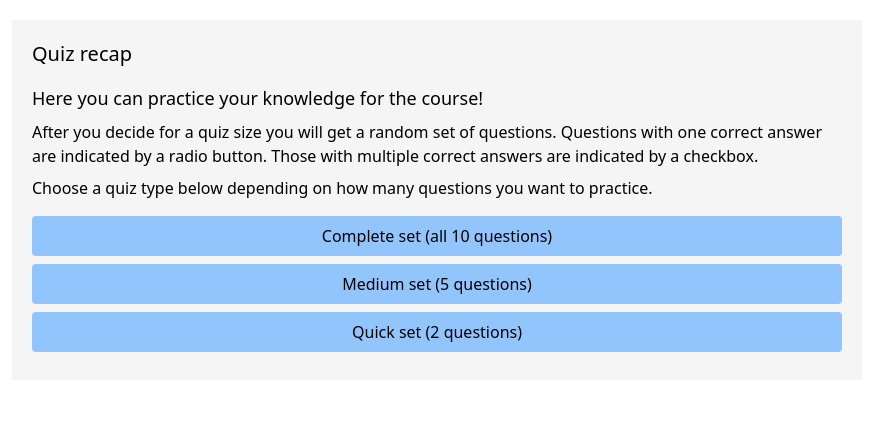
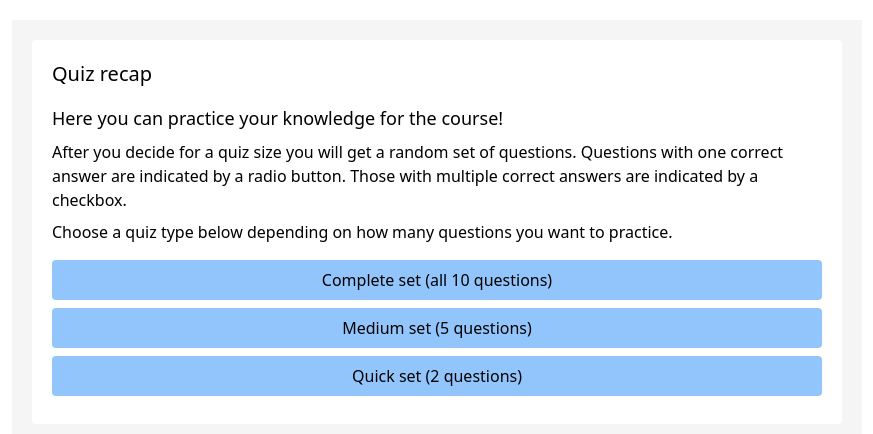
Before and after one commit to openHPI/quiz-recap, a React (Vite) app: page / in a window 1280 px wide. Shown: the top 434 px of the page, without its empty margins (203-1076 px from the left). Built offline with nearby package versions, Linux system fonts and the light colour scheme.

Commit message:
Correctly (over-)nest scoped styles

```diff
--- a/src/App.tsx
+++ b/src/App.tsx
@@ -33,7 +33,8 @@ function App({ data }: { data: Data }) {
         setNumberOfQuestions,
       }}
     >
-      <div className="quiz-recap qr-rounded qr-bg-neutral-light qr-p-5">
+      <div className="quiz-recap">
+        <div className="qr-rounded qr-bg-white qr-p-5">
           <h2 className="qr-pb-4 qr-text-xl">Quiz recap</h2>
           {quizStarted ? (
             <Quiz questions={getRandomSet(data, numberOfQuestions)} />
@@ -46,12 +47,12 @@ function App({ data }: { data: Data }) {
               <p className="qr-pb-2">
                 After you decide for a quiz size you will get a random set of
                 questions. Questions with one correct answer are indicated by a
-              radio button. Those with multiple correct answers are indicated by
-              a checkbox.
+                radio button. Those with multiple correct answers are indicated
+                by a checkbox.
               </p>
               <p className="qr-pb-4">
-              Choose a quiz type below depending on how many questions you want
-              to practice.
+                Choose a quiz type below depending on how many questions you
+                want to practice.
               </p>
               <ul>
                 <li>
@@ -74,7 +75,8 @@ function App({ data }: { data: Data }) {
                 </li>
               </ul>
             </>
-        )}
+          )}{' '}
+        </div>
       </div>
     </Context.Provider>
   );
```
Lines whose indentation alone changed are shown as unchanged.
